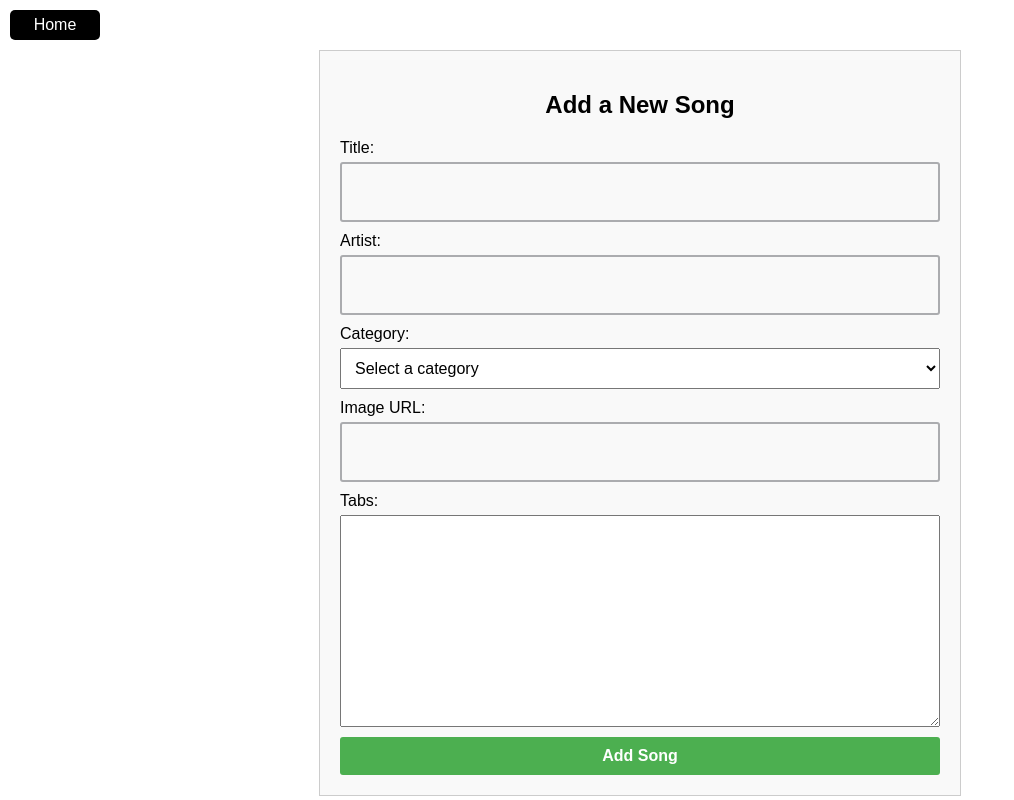
After one commit to colten91/guitarslap, a PHP site: page /addsong.php in a window 1280 px wide. The commit adds this page. Shown: the whole page, without its empty margins (0-1014 px from the left). Run offline with PHP 8.4, Linux system fonts and the light colour scheme.

Commit message:
updated and add songs

```diff
--- /dev/null
+++ b/addsong.css
@@ -0,0 +1,48 @@
+.form-container {
+    max-width: 600px;
+    margin: 0 auto;
+    padding: 20px;
+    border: 1px solid #ccc;
+    background-color: #f9f9f9;
+}
+
+.form-container h2 {
+    text-align: center;
+}
+
+.form-container form {
+    display: flex;
+    flex-direction: column;
+}
+
+.form-container label {
+    margin-bottom: 5px;
+}
+
+.form-container input, .form-container textarea, .form-container select {
+    margin-bottom: 10px;
+    padding: 10px;
+    font-size: 16px;
+}
+
+.form-container button {
+    padding: 10px;
+    background-color: #4CAF50;
+    color: white;
+    border: none;
+    cursor: pointer;
+}
+
+.form-container button:hover {
+    background-color: #45a049;
+}
+
+.form-container .error {
+    color: red;
+    margin-bottom: 10px;
+}
+
+.form-container .success {
+    color: green;
+    margin-bottom: 10px;
+}
--- /dev/null
+++ b/addsong.php
@@ -0,0 +1,129 @@
+<?php
+// Database connection
+$servername = 'localhost';
+$username = 'root';
+$password = '';
+$dbname = 'guitarslap';
+
+// Create connection
+$conn = new mysqli($servername, $username, $password, $dbname);
+
+// Check connection
+if ($conn->connect_error) {
+    die("Connection failed: " . $conn->connect_error);
+}
+
+// Initialize variables
+$error = "";
+$success = "";
+
+// Initialize input variables
+$title = "";
+$artist = "";
+$category = "";
+$image_url = "";
+$tabs = "";
+
+// Check if the form is submitted
+if ($_SERVER["REQUEST_METHOD"] == "POST") {
+    // Collect and sanitize form inputs
+    $title = trim($_POST['title']);
+    $artist = trim($_POST['artist']);
+    $category = trim($_POST['category']);
+    $image_url = trim($_POST['image_url']);
+    $tabs = trim($_POST['tabs']);
+
+    // Validate inputs
+    if (empty($title)) {
+        $error = "Title is required.";
+    } elseif (empty($artist)) {
+        $error = "Artist is required.";
+    } elseif (empty($category)) {
+        $error = "Category is required.";
+    } elseif (empty($image_url)) {
+        $error = "Image URL is required.";
+    } elseif (!filter_var($image_url, FILTER_VALIDATE_URL)) {
+        $error = "Please provide a valid URL for the image.";
+    } elseif (empty($tabs)) {
+        $error = "Tabs are required.";
+    } else {
+        // Sanitize inputs for SQL
+        $title = mysqli_real_escape_string($conn, $title);
+        $artist = mysqli_real_escape_string($conn, $artist);
+        $category = mysqli_real_escape_string($conn, $category);
+        $image_url = mysqli_real_escape_string($conn, $image_url);
+        $tabs = mysqli_real_escape_string($conn, $tabs);
+
+        // Prepare the insert statement
+        $insertQuery = "INSERT INTO songs (title, artist, category, image_url, tabs) VALUES ('$title', '$artist', '$category', '$image_url', '$tabs')";
+
+        if (mysqli_query($conn, $insertQuery)) {
+            $success = "Song added successfully!";
+            // Clear the inputs
+            $title = $artist = $category = $image_url = $tabs = "";
+
+            // Redirect to index.php after 1 second
+            echo '<script>
+                    setTimeout(function() {
+                        window.location.href = "index.php";
+                    }, 1000);
+                  </script>';
+        } else {
+            $error = "Error adding song: " . mysqli_error($conn);
+        }
+    }
+}
+?>
+
+<!DOCTYPE html>
+<html lang="en">
+<head>
+    <meta charset="UTF-8">
+    <meta name="viewport" content="width=device-width, initial-scale=1.0">
+    <title>Add Song</title>
+    <link rel="stylesheet" href="style.css">
+    <link rel="stylesheet" href="addsong.css">
+    <a href="index.php" class="addsong">Home</a>
+    <style>
+
+    </style>
+</head>
+<body>
+
+<div class="form-container">
+    <h2>Add a New Song</h2>
+
+    <?php if (!empty($error)): ?>
+        <p class="error"><?php echo $error; ?></p>
+    <?php endif; ?>
+
+    <?php if (!empty($success)): ?>
+        <p class="success"><?php echo $success; ?></p>
+    <?php endif; ?>
+
+    <form method="post" action="addsong.php">
+        <label for="title">Title:</label>
+        <input type="text" id="title" name="title" value="<?php echo htmlspecialchars($title); ?>">
+
+        <label for="artist">Artist:</label>
+        <input type="text" id="artist" name="artist" value="<?php echo htmlspecialchars($artist); ?>">
+
+        <label for="category">Category:</label>
+        <select id="category" name="category">
+            <option value="" <?php echo $category === "" ? "selected" : ""; ?>>Select a category</option>
+            <option value="Guitar" <?php echo $category === "Guitar" ? "selected" : ""; ?>>Guitar</option>
+            <option value="Bass" <?php echo $category === "Bass" ? "selected" : ""; ?>>Bass</option>
+        </select>
+
+        <label for="image_url">Image URL:</label>
+        <input type="text" id="image_url" name="image_url" value="<?php echo htmlspecialchars($image_url); ?>">
+
+        <label for="tabs">Tabs:</label>
+        <textarea id="tabs" name="tabs" rows="10"><?php echo htmlspecialchars($tabs); ?></textarea>
+
+        <button type="submit">Add Song</button>
+    </form>
+</div>
+
+</body>
+</html>
--- a/style.css
+++ b/style.css
@@ -36,7 +36,7 @@ input{
     border: 0;
     background: rgba(0, 0, 0, 0);
     appearance: none;
-    width: 100%;
+
     position: relative;
     border-radius: 3px;
     padding: 9px 12px;
@@ -99,6 +99,25 @@ button{
 .logout:hover{
     box-shadow: rgba(50, 50, 93, 0.25) 0px 13px 27px -5px, rgba(0, 0, 0, 0.3) 0px 8px 16px -8px;
     background-color: red;
+
+}
+.addsong{
+    margin-left: 0;
+    display: flex;
+    width: 90px;
+    background-color: black;
+    height: 30px;
+    border-radius: 5px;
+    align-items: center;
+    justify-content: center;
+    color: white;
+    text-decoration: none;
+    margin: 10px;
+    transition: 0.5s;
+}
+.addsong:hover{
+    box-shadow: rgba(50, 50, 93, 0.25) 0px 13px 27px -5px, rgba(0, 0, 0, 0.3) 0px 8px 16px -8px;
+    background-color: rgb(20, 235, 163);
 
 }
 h1 {
```
Also changed, not shown: index.php (+8 -1 lines), login.php (+5 -5 lines).
